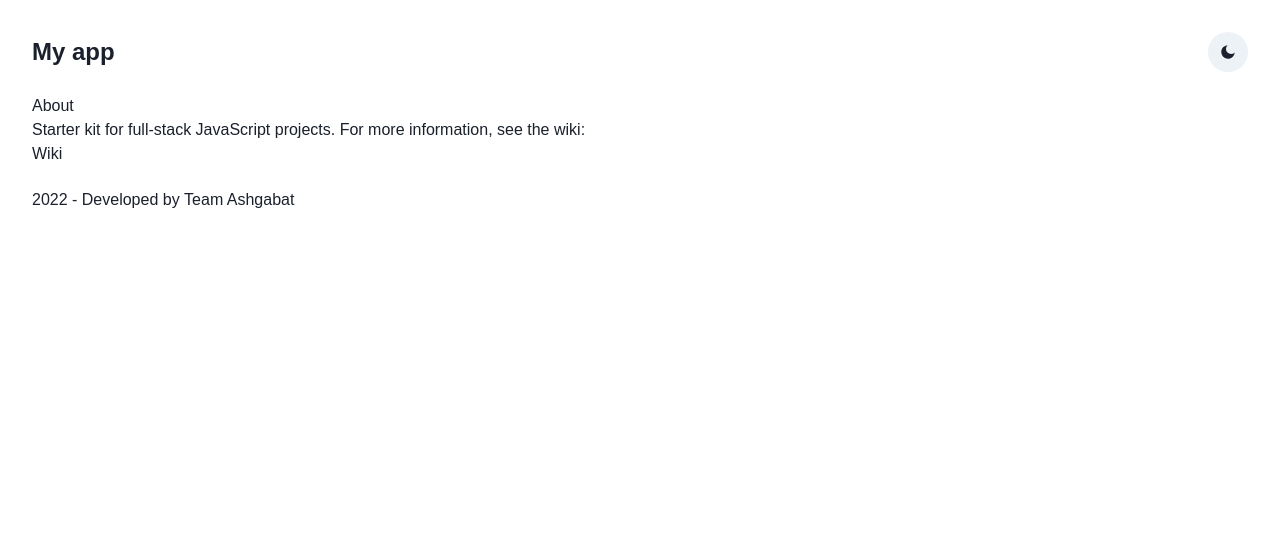
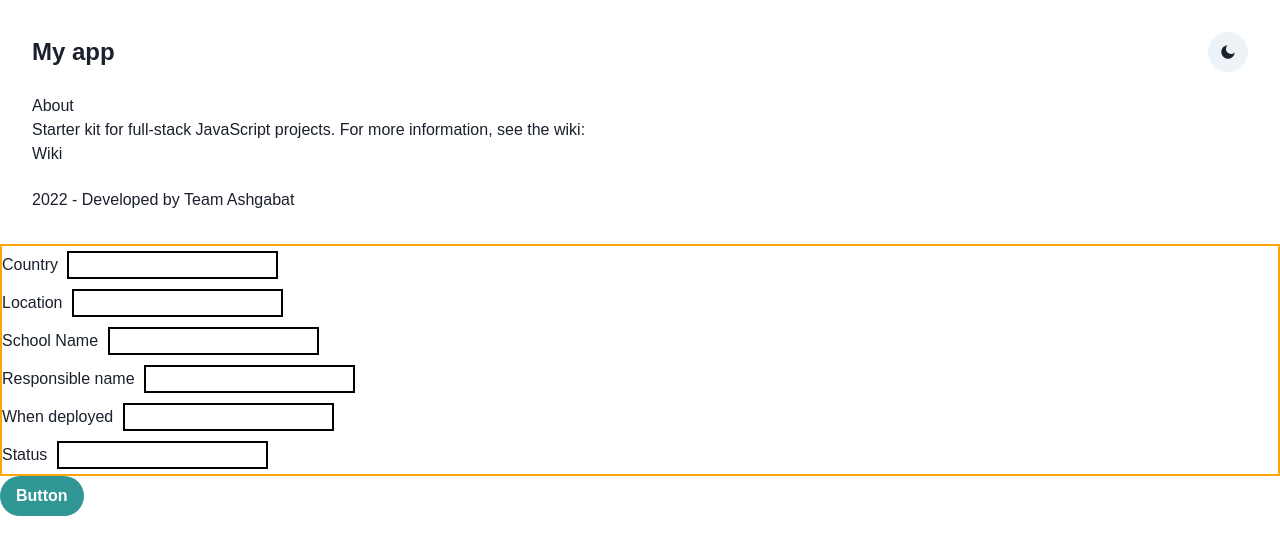
Before and after one commit to berkeli/breteau-dashboard, a React (Create React App) app in the folder client/: page /about/this/site in a window 1280 px wide. Shown: the top 554 px of the page. Built offline with nearby package versions, Linux system fonts and the light colour scheme.

Commit message:
Form added
without json and css

```diff
--- a/client/src/App.js
+++ b/client/src/App.js
@@ -4,6 +4,7 @@ import Layout from "./components/layout";
 
 import About from "./pages/About";
 import Home from "./pages/Home";
+import FindSchool from "./FindSchool";
 
 const App = () => (
 	<Chakra>
@@ -13,7 +14,9 @@ const App = () => (
 				<Route path="/about/this/site" element={<About />} />
 			</Routes>
 		</Layout>
+		<FindSchool />
 	</Chakra>
+
 );
 
 export default App;
--- /dev/null
+++ b/client/src/FindSchool.js
@@ -0,0 +1,41 @@
+import React from "react";
+import { Button, ButtonGroup } from "@chakra-ui/react";
+
+function FindSchool () {
+    return (
+        <div>
+        <div className="schoolForm">
+
+            <SearchElement text="Country " />
+            <SearchElement text="Location " />
+            <SearchElement text="School Name " />
+            <SearchElement text="Responsible name " />
+            <SearchElement text="When deployed " />
+            <SearchElement text="Status " />
+        </div>
+        <AddButton />
+        </div>
+    );
+}
+
+function SearchElement (props) {
+    return (
+        <div>
+            <span>{props.text}</span>
+            <input className="inputBox" type="text" />
+        </div>
+    );
+}
+
+function AddButton () {
+    return (
+        <div>
+             <Button colorScheme='teal' size='md'>
+    Button
+  </Button>
+        </div>
+
+    );
+}
+
+export default FindSchool;
--- a/client/src/pages/Home.css
+++ b/client/src/pages/Home.css
@@ -9,3 +9,18 @@
 .message:hover {
 	background-color: yellow;
 }
+
+.schoolForm {
+	border: 2px solid orange;
+
+}
+
+.inputBox {
+	border: 2px black solid;
+	margin: 5px;
+}
+
+.addButton {
+	background-color: orange;
+	padding: 10px 5px;
+}
```
Also changed, not shown: 1 other file (tests, documents, lock files or other folders).
